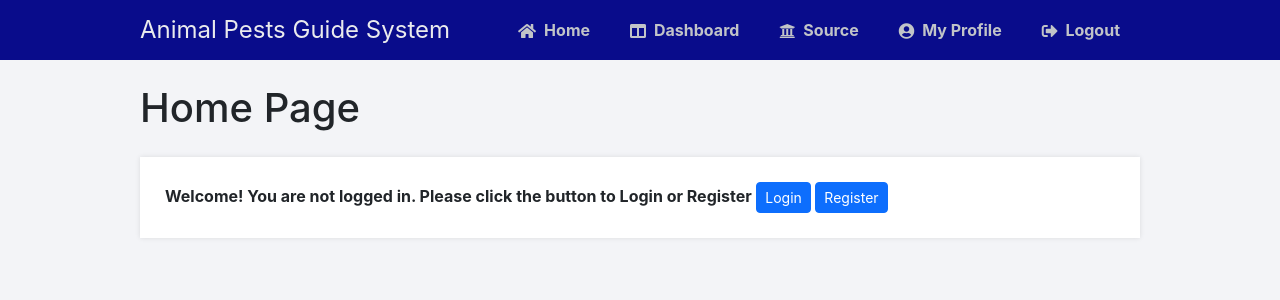
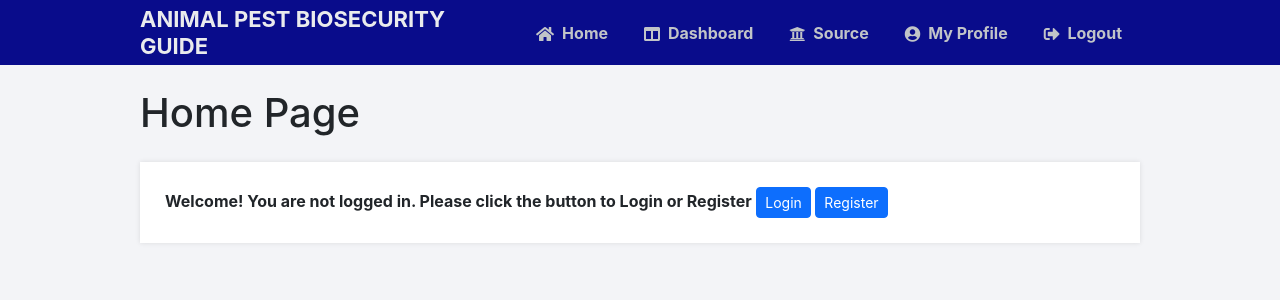
Before and after one commit to Cedar67/Biosecurity, a Flask app: page / in a window 1280 px wide. Shown: the top 300 px of the page. Run offline with Flask 3, Linux system fonts and the light colour scheme.

Commit message:
fix: modify nav layout

```diff
--- a/static/style.css
+++ b/static/style.css
@@ -82,7 +82,7 @@ body {
 }
 .navtop {
     background-color: #090c8b;
-    height: 60px;
+    height: 65px;
     width: 100%;
     border: 0;
 }
@@ -98,14 +98,14 @@ body {
 }
 .navtop div h1 {
     flex: 1;
-    font-size: 24px;
+    font-size: 22px;
     padding: 0;
    margin: 0;
     color: #eaebed;
-    font-weight: normal;
+    font-weight: bold;
 }
 .navtop div a {
-    padding: 0 20px;
+    padding: 0 18px;
     text-decoration: none;
     color: #c1c4c8;
     font-weight: bold;
--- a/templates/layout.html
+++ b/templates/layout.html
@@ -11,7 +11,7 @@
 	<body class="loggedin">
 		<nav class="navtop">
 			<div>
-				<h1>Animal Pests Guide System</h1>
+				<h1>ANIMAL PEST BIOSECURITY GUIDE</h1>
                 <a href="{{ url_for('home') }}"><i class="fas fa-home"></i>Home</a>
 				<a href="{{ url_for('dashboard') }}"><i class="fas fa-columns"></i>Dashboard</a>
 				<a href="{{ url_for('source') }}"><i class="fas fa-university"></i>Source</a>
```
